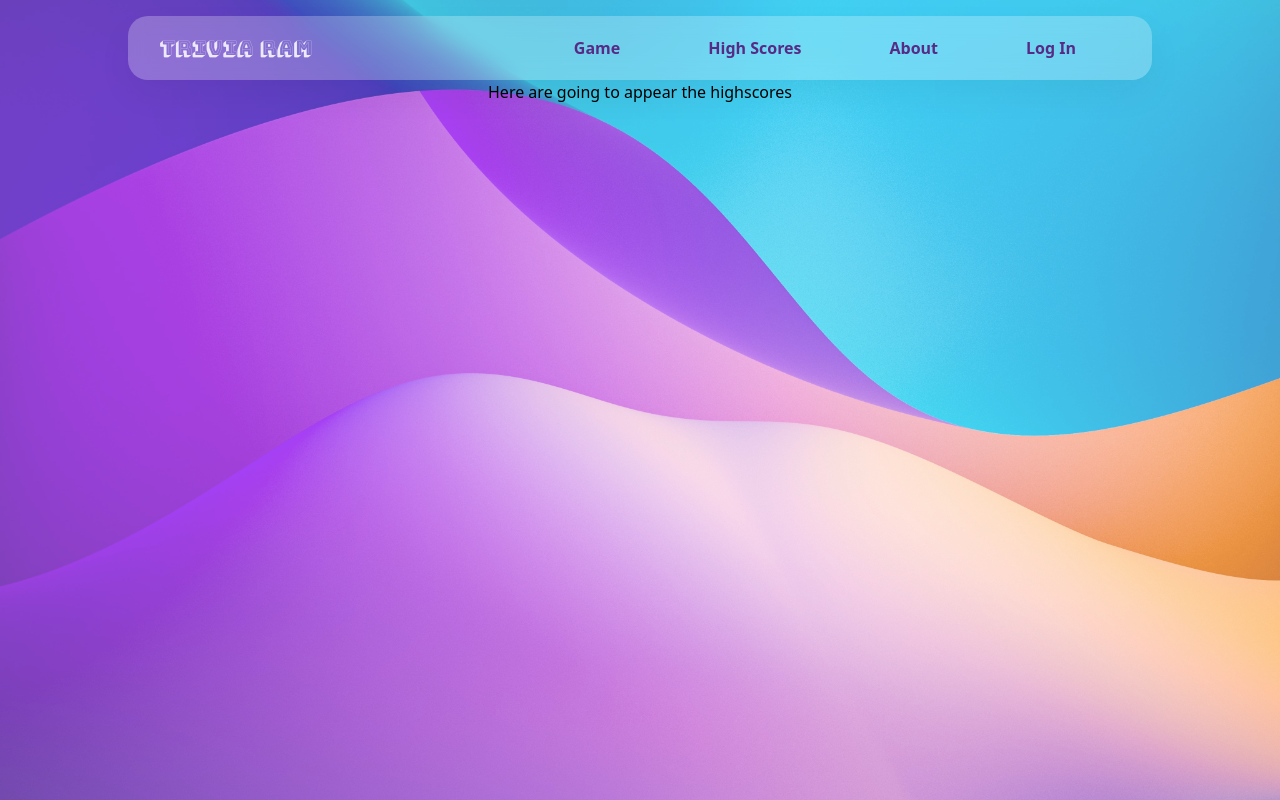
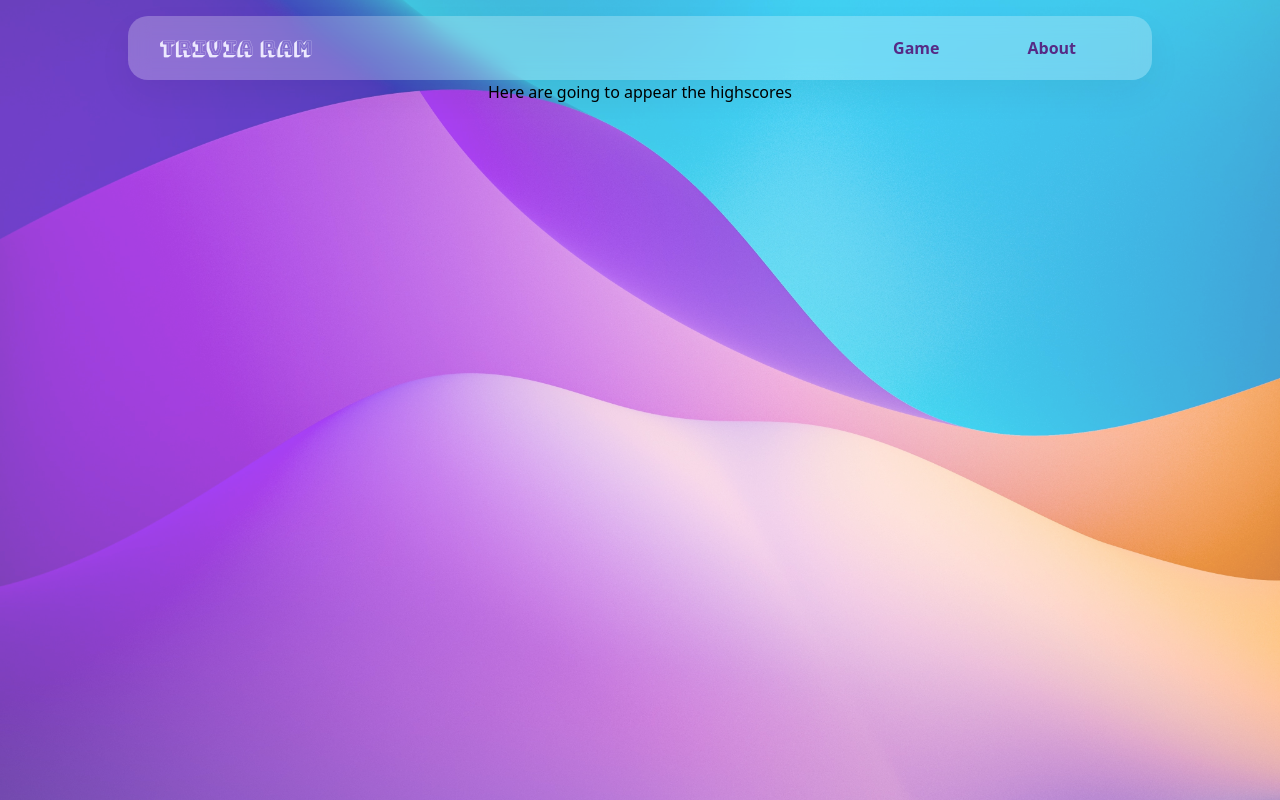
Before and after one commit to RamMaths/QuizGame, a React (Vite) app: page /QuizGame/highscores in a window 1280 px wide. Built offline with nearby package versions, Linux system fonts and the light colour scheme.

Commit message:
navbar changes

```diff
--- a/src/Navbar/Navbar.jsx
+++ b/src/Navbar/Navbar.jsx
@@ -19,9 +19,7 @@ const Navbar = () => {
         </div>
         <nav ref={navRef} className="">
           <Link className="btn-link" to='/QuizGame'>Game</Link>
-          <Link className="btn-link" to='/QuizGame/highscores'>High Scores</Link>
           <Link className="btn-link" to='/QuizGame/about'>About</Link>
-          <Link className="btn-link login" to='/QuizGame/login'>Log In</Link>
           <button className="nav-btn" onClick={showNavbar}>
             <FaTimes/>
           </button>
```
